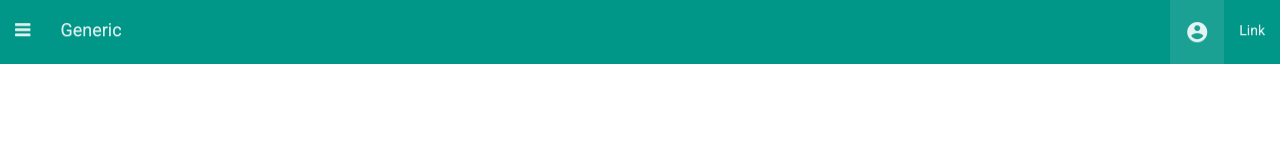
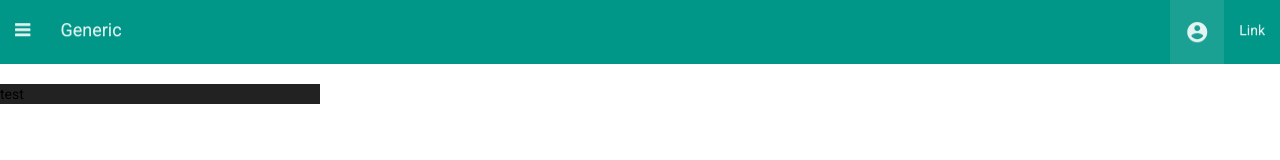
Before and after one commit to lucasperea/materialdashboard, a plain HTML site: page index.html in a window 1280 px wide. Drawn offline with nearby package versions, Linux system fonts and the light colour scheme.

Commit message:
menu commit

```diff
--- a/assets/style.css
+++ b/assets/style.css
@@ -12,5 +12,11 @@ body {
 /*sidebar navigation*/
 
 .sidebar-open {
+    margin: 0;
+    width: 25%;
+    background-color:#222;
+}
+
+.sidebar-close {
 
 }
--- a/index.html
+++ b/index.html
@@ -25,9 +25,6 @@
 	<!--custom css-->
 	<link rel="stylesheet" href="assets/style.css">
 
-	<script>
-		$.material.init()
-	</script>
 
 </head>
 
@@ -48,7 +45,9 @@
 			</li>
 		</ul>
 	</div>
-
+<aside id="menu-toggle" class="sidebar-open">
+	test
+</aside>
 	<section>
 
 		<div class="container-fluid">
@@ -87,6 +86,9 @@
 	<script src="https://code.jquery.com/jquery-2.1.1.min.js"></script>
 	<script src="assets/js/bootstrap.min.js"></script>
 	<script src="assets/js/material.min.js"></script>
+	<script>
+		$.material.init()
+	</script>
 
 </body>
 
```
